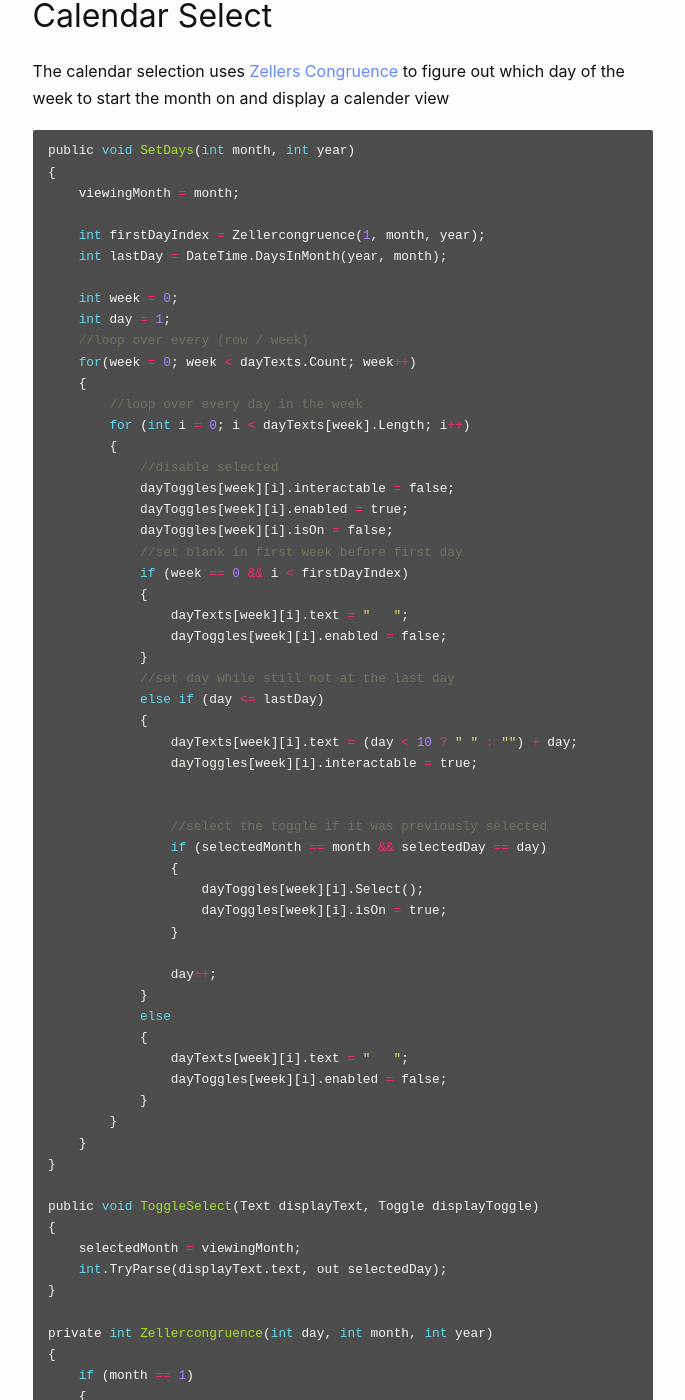
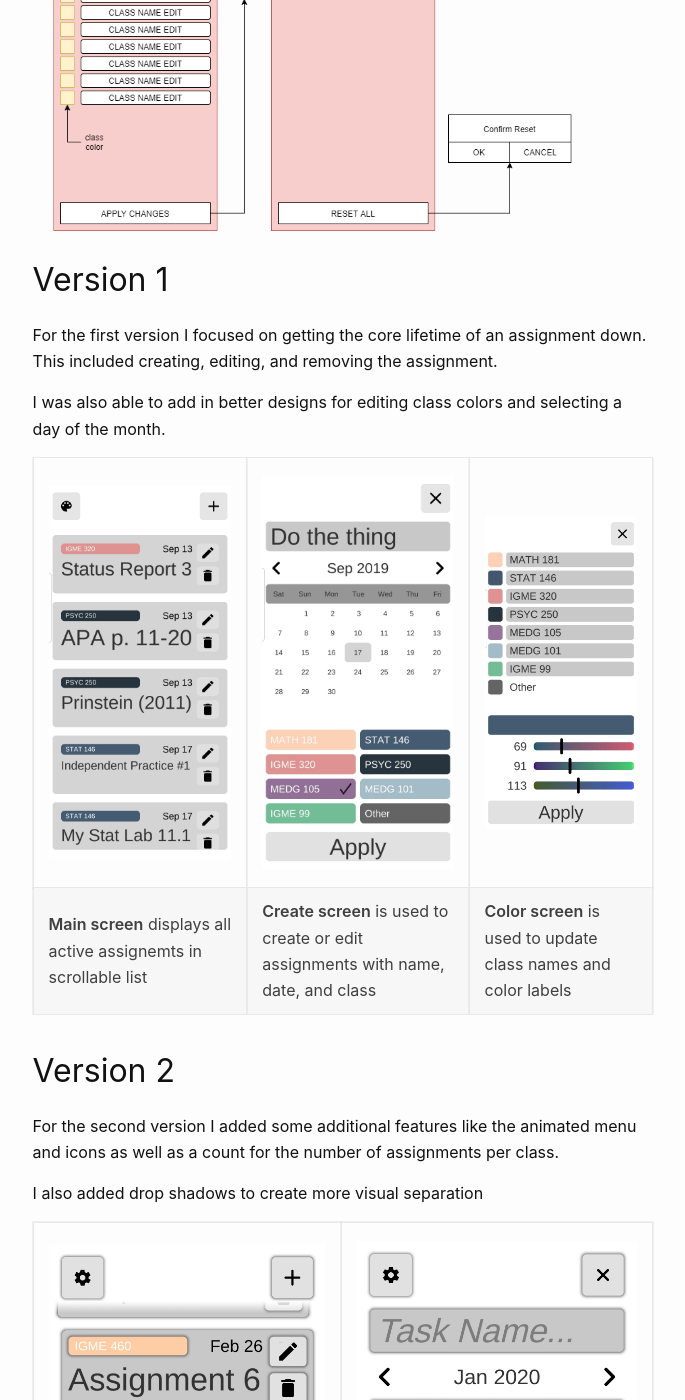
Before and after one commit to Dayn9/dayn9.github.io, a Jekyll site: the page built from _posts/projects/2020-01-25-course-load.markdown, in a window 1280 px wide and 1400 px high, scrolled down 1010 px. Shown: the whole window, without its empty margins (297-982 px from the left). Built offline with Jekyll 4.4.1, drawn with Linux system fonts in a browser that asks for light colours; some of the changed text lies outside the part shown.

Commit message:
Course load version 2 updates

```diff
--- a/_posts/projects/2019-08-15-course-load.markdown
+++ b/_posts/projects/2020-01-25-course-load.markdown
@@ -11,8 +11,30 @@
 
 <!--more-->
 
-![Main Scree]({{site.url}}/media/Project/CourseLoad/main.jpg) |![Create Screen]({{site.url}}/media/Project/CourseLoad/creation.jpg) |![Color Screen]({{site.url}}/media/Project/CourseLoad/color.jpg)|
+## Initial Design
+
+I started by creating a quick markup of all the main components and features I wanted to include
+
+![Design]({{site.url}}/media/Project/CourseLoad/CourseloadDesign.png)
+
+## Version 1
+
+For the first version I focused on getting the core lifetime of an assignment down. This included creating, editing, and removing the assignment.
+
+I was also able to add in better designs for editing class colors and selecting a day of the month.
+
+![Main Screen]({{site.url}}/media/Project/CourseLoad/main.jpg) |![Create Screen]({{site.url}}/media/Project/CourseLoad/creation.jpg) |![Color Screen]({{site.url}}/media/Project/CourseLoad/color.jpg)|
 **Main screen** displays all active assignemts in scrollable list|**Create screen** is used to create or edit assignments with name, date, and class|**Color screen** is used to update class names and color labels|
+
+## Version 2
+
+For the second version I added some additional features like the animated menu and icons as well as a count for the number of assignments per class.
+
+I also added drop shadows to create more visual separation
+
+|![Main Scree]({{site.url}}/media/Project/CourseLoad/Screenshot_Main.jpg) |![Task Screen]({{site.url}}/media/Project/CourseLoad/Screenshot_Task.jpg)|
+|![Color Screen]({{site.url}}/media/Project/CourseLoad/Screenshot_Color.jpg)|![Info Screen]({{site.url}}/media/Project/CourseLoad/Screenshot_Info.jpg)
+|![Static Menu]({{site.url}}/media/Project/CourseLoad/Screenshot_Menu.jpg)|
 
 [Github Project](https://github.com/Dayn9/CourseLoad)
 
```
Also changed, not shown: other parts of _posts/projects/2020-01-25-course-load.markdown (+1 -1 lines), media/Project/CourseLoad/CourseloadDesign.png (added), media/Project/CourseLoad/Screenshot_Color.jpg (added), media/Project/CourseLoad/Screenshot_Info.jpg (added), media/Project/CourseLoad/Screenshot_Main.jpg (added), media/Project/CourseLoad/Screenshot_Menu.jpg (added), media/Project/CourseLoad/Screenshot_Task.jpg (added).
